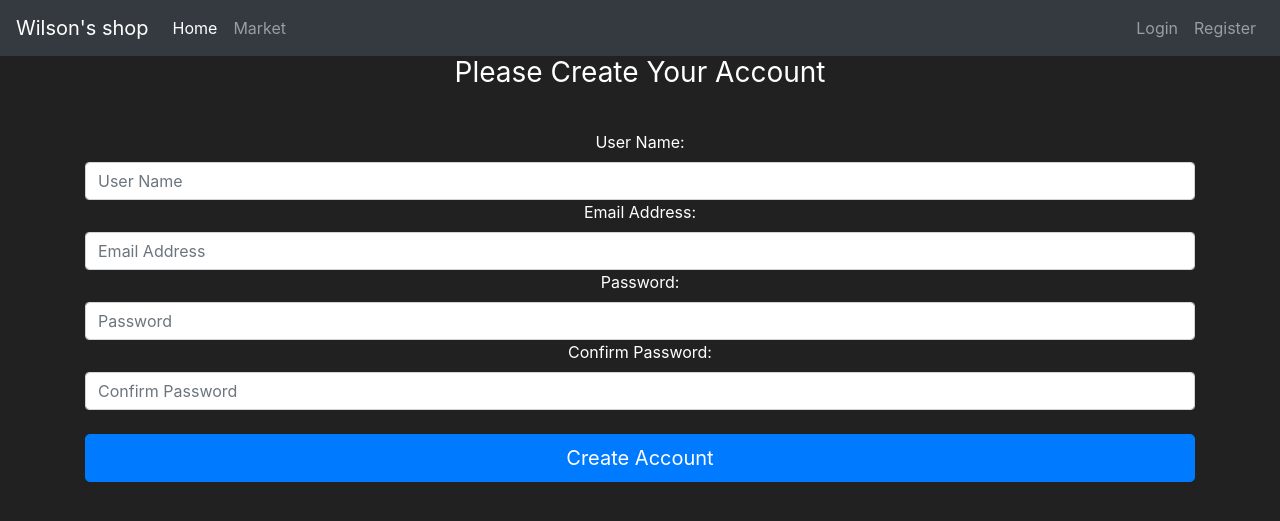
After one commit to wilsonlengo/WilsonNgo_T4A2-B, a Flask app: page /register in a window 1280 px wide. The commit adds this page. Shown: the top 521 px of the page. Run offline with Flask 2, Linux system fonts and the light colour scheme; some libraries are stand-ins or nearby versions.

Commit message:
added register page

```diff
--- a/requirements.txt
+++ b/requirements.txt
@@ -2,9 +2,11 @@ click==8.0.4
 Flask==2.0.3
 Flask-DotEnv==0.1.2
 Flask-SQLAlchemy==2.5.1
+Flask-WTF==1.0.0
 greenlet==1.1.2
 itsdangerous==2.1.0
 Jinja2==3.0.3
 MarkupSafe==2.1.0
 SQLAlchemy==1.4.32
 Werkzeug==2.0.3
+WTForms==3.0.1
--- a/shopapp/shop/__init__.py
+++ b/shopapp/shop/__init__.py
@@ -1,7 +1,8 @@
 from flask import Flask, render_template
 from flask_sqlalchemy import SQLAlchemy
 app = Flask(__name__)
-app.config["SQLALCHEMY_DATABASE_URI"] = 'sqlite:///market.db'
+app.config['SQLALCHEMY_DATABASE_URI'] = 'sqlite:///market.db'
+app.config['SECRET_KEY'] = '44cb08adee3c79c23ce4583c'
 db = SQLAlchemy(app)
 
 from shop import routes
--- /dev/null
+++ b/shopapp/shop/forms.py
@@ -0,0 +1,9 @@
+from flask_wtf import FlaskForm
+from wtforms import StringField, PasswordField, SubmitField
+
+class RegisterForm(FlaskForm):
+    username = StringField(label="User Name:")
+    email_address = StringField(label="Email Address:")
+    password1 = PasswordField(label="Password:")
+    password2 = PasswordField(label="Confirm Password:")
+    submit = SubmitField(label="Create Account")
--- a/shopapp/shop/routes.py
+++ b/shopapp/shop/routes.py
@@ -1,6 +1,7 @@
 from shop import app
 from flask import render_template
 from shop.models import Item
+from shop.forms import RegisterForm
 
 @app.route("/")
 @app.route("/home")
@@ -12,3 +13,8 @@ def home_page():
 def market_page():
     items = Item.query.all()
     return render_template("market.html", items=items)
+
+@app.route("/register")
+def register_page():
+    form = RegisterForm()
+    return render_template("register.html", form=form)
--- a/shopapp/shop/templates/base.html
+++ b/shopapp/shop/templates/base.html
@@ -33,7 +33,7 @@
                   <a class="nav-link" href="#">Login</a>
               </li>
               <li class="nav-item">
-                  <a class="nav-link" href="#">Register</a>
+                  <a class="nav-link" href="{{ url_for('register_page') }}">Register</a>
               </li>
           </ul>
         </div>
--- /dev/null
+++ b/shopapp/shop/templates/register.html
@@ -0,0 +1,34 @@
+{% extends 'base.html' %}
+
+{% block title %}
+Register Page
+{% endblock %}
+
+{% block content %}
+<body class="text-center">
+<div class="container">
+    <form method="POST" class="form-register" style="color:white">
+        <h1 class="h3 mb-3 font-weight-normal">
+            Please Create Your Account
+        </h1>
+        <br>
+        {{ form.username.label() }}
+        {{ form.username(class="form-control", placeholder="User Name") }}
+
+        {{ form.email_address.label() }}
+        {{ form.email_address(class="form-control", placeholder="Email Address") }}
+
+        {{ form.password1.label() }}
+        {{ form.password1(class="form-control", placeholder="Password") }}
+
+        {{ form.password2.label() }}
+        {{ form.password2(class="form-control", placeholder="Confirm Password") }}
+
+        <br>
+
+        {{ form.submit(class="btn btn-lg btn-block btn-primary") }}
+
+    </form>
+</div>
+</body>
+{% endblock %}
```
Also changed, not shown: shopapp/shop/models.py (+8 -0 lines), shopapp/shop/market.db.
